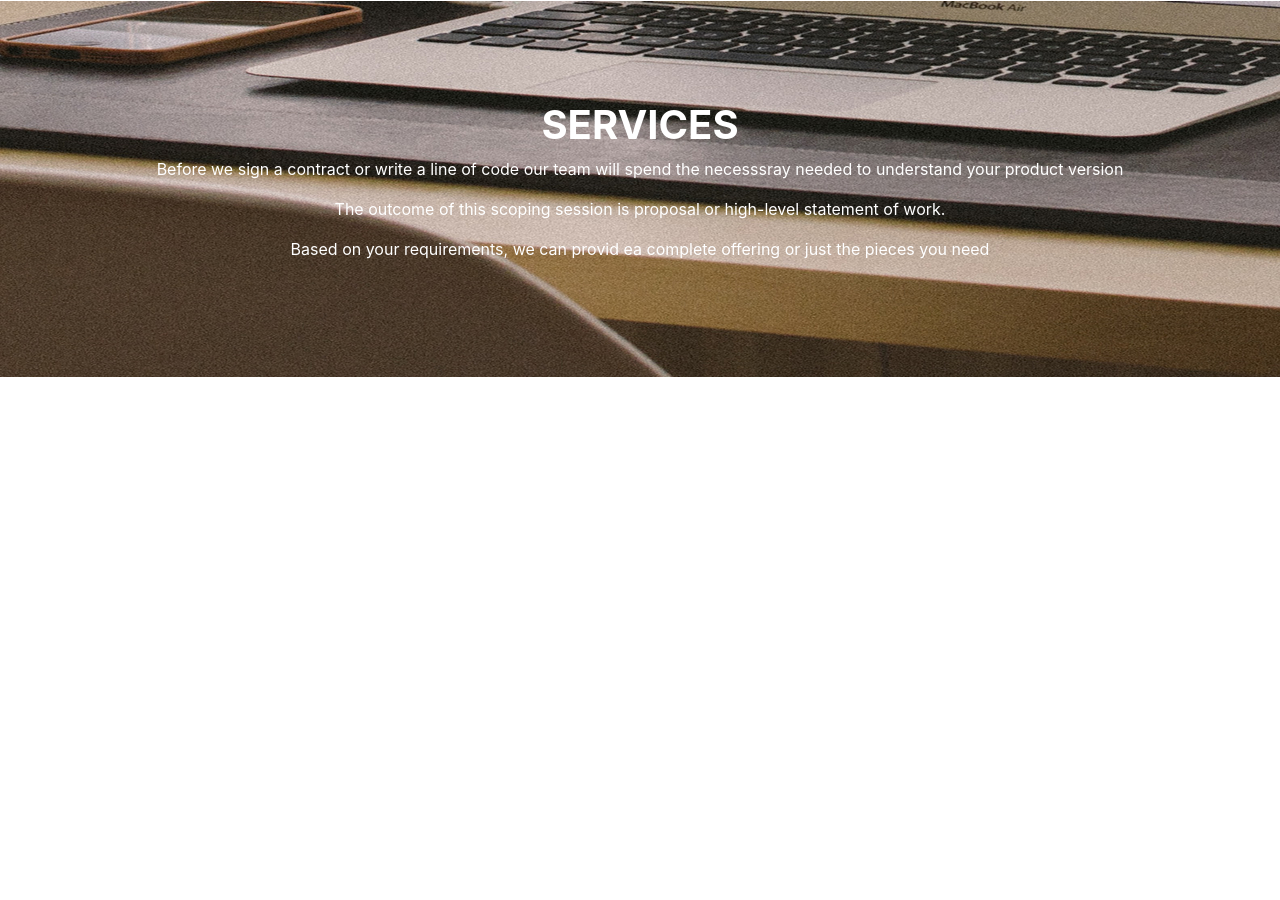
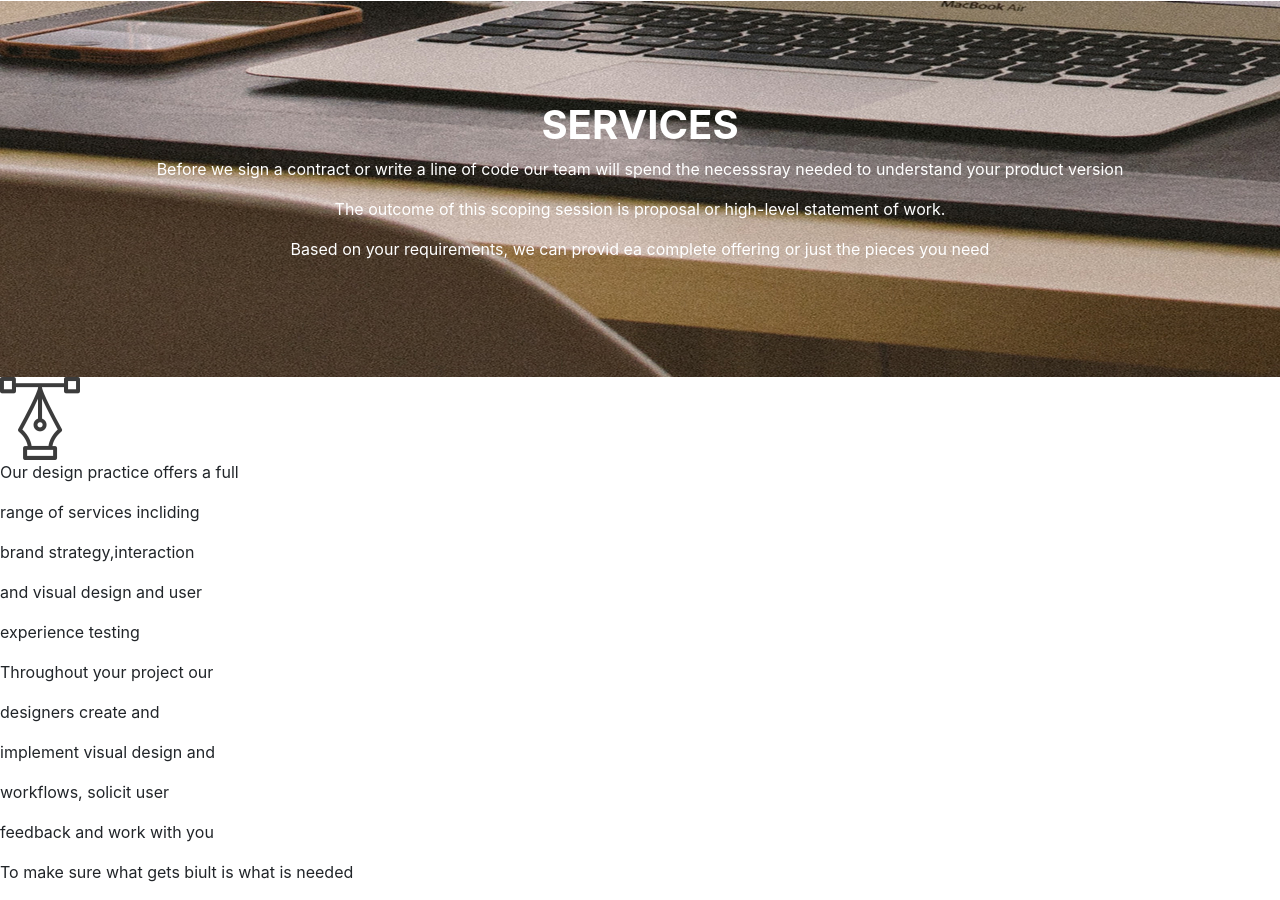
Before and after one commit to mbatianick/delani, a plain HTML site: page index.html in a window 1280 px wide. Shown: the part 1058-1958 px from the top of the page. Before the commit the page ends 1435 px from the top, so only its background shows below. Drawn offline with nearby package versions, Linux system fonts and the light colour scheme.

Commit message:
add class for services-pic

```diff
--- a/index.html
+++ b/index.html
@@ -10,6 +10,7 @@
     <script src="https://code.jquery.com/jquery-3.3.1.min.js"></script>
 </head>
 <body>
+
         <div class="welcome">
             <img src="IP3-master/assets/logo/logo.png" id="logo" alt="">
             <h1 class="w-h1">WELCOME</h1>
@@ -17,6 +18,7 @@
             <P class="w-p">AMAZING PEOPLE ARE MAKING AMAZUNG DESIGNS IN A FUN ENVIROMENTS</P>
             <img src="IP3-master/assets/mouse_click.png" id="logo2" alt="">
         </div>
+
         <div class="about">
             <h1 class="a-h1">ABOUT US</h1>
             <p class="a-p">When you work with us, you are a part of a team of committed
@@ -26,11 +28,19 @@
             <p class="a-p">We start each project by understanding your business goals, the user's needs and the product requirements</p>
             <p class="a-p">Then we help translate them into effective and elegant solutions.</p>
         </div>
+
         <div class="services">
             <h1 class="s-h1">SERVICES</h1>
             <p class="s-p">Before we sign a contract or write a line of code our team will spend the necesssray needed to understand your product version</p>
             <p class="s-p">The outcome of this scoping session is proposal or high-level statement of work.</p>
             <p class="s-p">Based on your requirements, we can provid ea complete offering or just the pieces you need</p>
+        </div>
+
+        <div class="services-pic">
+            <div class= "col-md4">
+                <img src="./IP3-master/assets/services_icons/design_icon.png" alt="design">
+                <p class="serv-d">Our design practice offers a full</p>  <p class="serv-d">range of services incliding</p> <p class="serv-d">brand strategy,interaction</p> <p class="serv-d">and visual design and user</p> <p class="serv-d">experience testing</p>
+                <p class="sev-d">Throughout your project our</p> <p class="sev-d">designers create and</p> <p class="sev-d">implement visual design and</p> <p class="sev-d">workflows, solicit user</p> <p class="sev-d">feedback and work with you</p> <p class="sev-d">To make sure what gets biult is what is needed</p>
             </div>
         </div>
 
```
